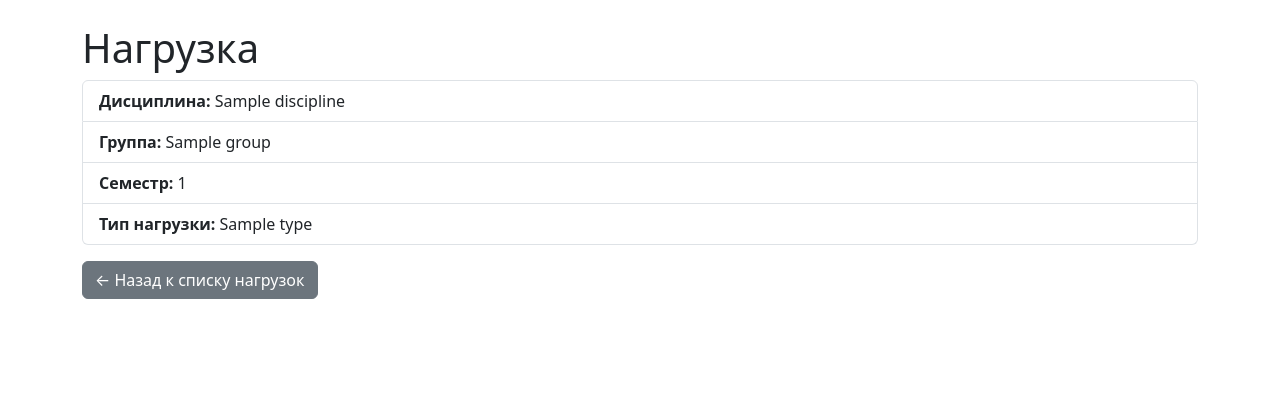
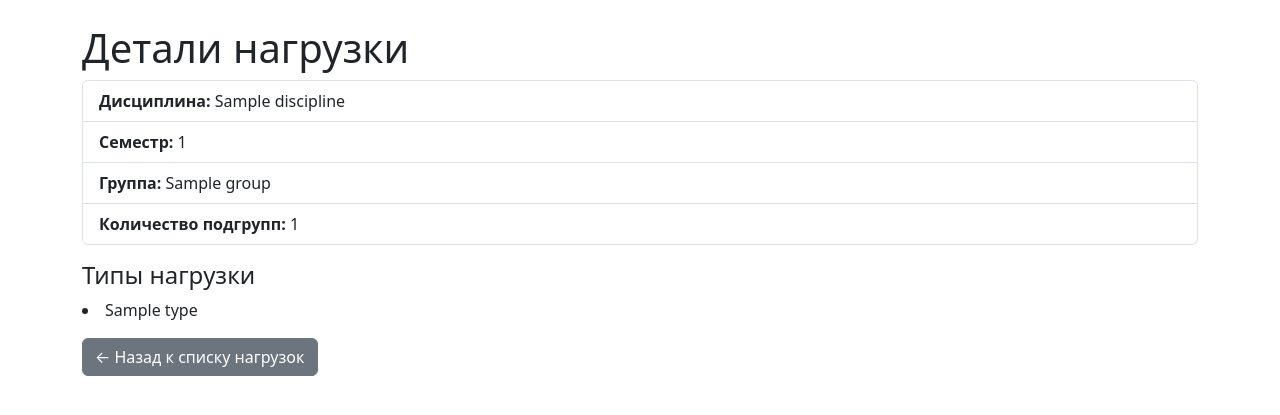
Before and after one commit to BuhalBodyaga/realization, a Django app: template templates/workload_detail.html in a window 1280 px wide. Shown: the part 62-477 px from the top of the page. Run offline with Django 3.2, Linux system fonts and the light colour scheme; the template is opened without the code that fills it: most values are stand-ins (such as "Sample title", 1, 10 or a date in 2020).

Commit message:
Изменена страница нагрузки(добавлены чекбоксы для выбора типов нагрузок)

```diff
--- a/core/admin.py
+++ b/core/admin.py
@@ -95,8 +95,12 @@ class DisciplineAdmin(admin.ModelAdmin):
 
 @admin.register(Workload)
 class WorkloadAdmin(admin.ModelAdmin):
-    list_display = ("id", "disciplines", "groups", "semesters", "load_types")
+    list_display = ("id", "disciplines", "groups", "semesters", "get_load_types")
     list_filter = ("groups", "semesters", "load_types")
+
+    def get_load_types(self, obj):
+        return ", ".join([lt.type for lt in obj.load_types.all()])
+    get_load_types.short_description = "Типы нагрузки"
 
 
 @admin.register(WorkloadTeacher)
--- a/core/forms.py
+++ b/core/forms.py
@@ -69,13 +69,13 @@ class WorkloadForm(forms.ModelForm):
         fields = ["disciplines", "load_types", "groups", "semesters"]
         labels = {
             "disciplines": "Дисциплина",
-            "load_types": "Тип нагрузки",
+            "load_types": "Типы нагрузки",
             "groups": "Группа",
             "semesters": "Семестр",
         }
         widgets = {
             "disciplines": forms.Select(attrs={"class": "form-select"}),
-            "load_types": forms.Select(attrs={"class": "form-select"}),
+            "load_types": forms.CheckboxSelectMultiple(),  # чекбоксы!
             "groups": forms.Select(attrs={"class": "form-select"}),
             "semesters": forms.Select(attrs={"class": "form-select"}),
         }
--- a/core/models.py
+++ b/core/models.py
@@ -107,7 +107,7 @@ class Discipline(models.Model):
 
 class Workload(models.Model):
     disciplines = models.ForeignKey(Discipline, on_delete=models.CASCADE)
-    load_types = models.ForeignKey(LoadType, on_delete=models.CASCADE)
+    load_types = models.ManyToManyField(LoadType)  # изменено!
     groups = models.ForeignKey(Group, on_delete=models.CASCADE)
     semesters = models.ForeignKey(Semester, on_delete=models.CASCADE)
 
--- a/templates/workload_detail.html
+++ b/templates/workload_detail.html
@@ -1,30 +1,35 @@
 {% extends 'base.html' %}
 
 {% block title %}
-  Нагрузка
+  Детали нагрузки
 {% endblock %}
 
 {% block content %}
-  {% if user.groups.all.0.name == 'Директор департамента' or user.is_superuser %}
-    <a href="{% url 'workload_update' workload.pk %}" class="btn btn-warning">Редактировать</a>
-    <a href="{% url 'workload_delete' workload.pk %}" class="btn btn-danger">Удалить</a>
-  {% endif %}
-  <h1>Нагрузка</h1>
-
+  <h1>Детали нагрузки</h1>
   <ul class="list-group mb-3">
-    <li class="list-group-item">
-      <strong>Дисциплина:</strong> {{ workload.disciplines.name_of_discipline }}
-    </li>
-    <li class="list-group-item">
-      <strong>Группа:</strong> {{ workload.groups.name }}
-    </li>
-    <li class="list-group-item">
-      <strong>Семестр:</strong> {{ workload.semesters.number }}
-    </li>
-    <li class="list-group-item">
-      <strong>Тип нагрузки:</strong> {{ workload.load_types.type }}
-    </li>
+    <li class="list-group-item"><strong>Дисциплина:</strong> {{ workload.disciplines.name_of_discipline }}</li>
+    <li class="list-group-item"><strong>Семестр:</strong> {{ workload.semesters.number }}</li>
+    <li class="list-group-item"><strong>Группа:</strong> {{ workload.groups.name }}</li>
+    <li class="list-group-item"><strong>Количество подгрупп:</strong> {{ count_subgroups }}</li>
   </ul>
 
-  <a class="btn btn-secondary" href="/workloads/">← Назад к списку нагрузок</a>
+  <h4>Типы нагрузки</h4>
+  <form>
+    <table class="table table-bordered">
+      <thead>
+
+      </thead>
+      <tbody>
+        {% for lt in workload.load_types.all %}
+          <li>{{ lt.type }}</li>
+        {% empty %}
+          <li>Нет типов нагрузки</li>
+        {% endfor %}
+      </tbody>
+    </table>
+  </form>
+  <a class="btn btn-secondary" href="{% url 'workload_list' %}">← Назад к списку нагрузок</a>
+  {% if user.groups.all.0.name == 'Директор департамента' or user.is_superuser %}
+    <a href="{% url 'workload_update' workload.pk %}" class="btn btn-warning ms-2">Редактировать типы нагрузки</a>
+  {% endif %}
 {% endblock %}
```
Also changed, not shown: core/views.py (+17 -1 lines), templates/workload_list.html (+6 -1 lines), core/migrations/0007_remove_workload_load_types_workload_load_types.py (added).
